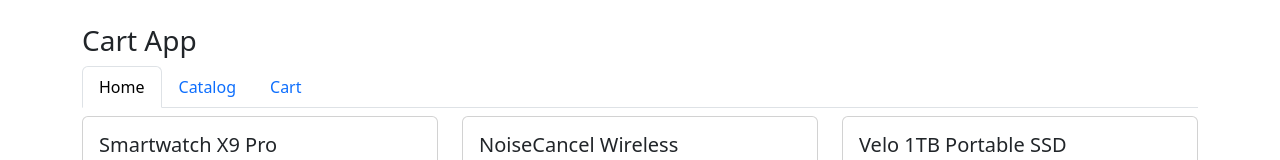
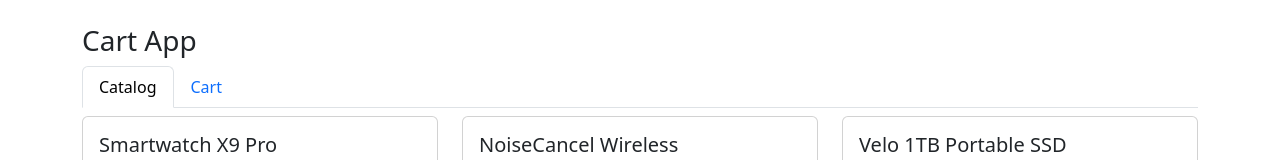
Before and after one commit to saw-cdt/cart-app, a React (Vite) app: page /catalog in a window 1280 px wide. Shown: the top 160 px of the page. Built offline with nearby package versions, Linux system fonts and the light colour scheme.

Commit message:
Finished Front-End

```diff
--- a/src/CartApp.jsx
+++ b/src/CartApp.jsx
@@ -1,11 +1,9 @@
-import { Navigate, Route, Routes } from "react-router-dom";
-import { CartView } from "./components/CartView";
-import { CatalogView } from "./components/CatalogView";
 import { useItemsCart } from "./hooks/useItemsCart";
 import { Navbar } from "./components/Navbar";
+import { CartRoutes } from "./routes/CartRoutes";
 
 export const CartApp = () => {
-  const { cartItems, handlerAppProductCart, handlerDeleteProduct } =
+  const { cartItems, handlerAddProductCart, handlerDeleteProduct } =
     useItemsCart();
 
   return (
@@ -13,30 +11,11 @@ export const CartApp = () => {
       <div className="container my-4">
         <h3>Cart App</h3>
         <Navbar />
-        <Routes>
-          <Route
-            path="catalog"
-            element={<CatalogView handler={handlerAppProductCart} />}
-          />
-          <Route
-            path="cart"
-            element={
-              cartItems?.length <= 0 ? (
-                <div className="alert alert-warning">
-                  The Shopping cart is empty!
-                </div>
-              ) : (
-                <div className="my-4 w-50">
-                  <CartView
-                    items={cartItems}
-                    handlerDelete={handlerDeleteProduct}
-                  />
-                </div>
-              )
-            }
-          />
-          <Route path="/" element={<Navigate to={"/catalog"} />} />
-        </Routes>
+        <CartRoutes
+          cartItems={cartItems}
+          handlerAddProductCart={handlerAddProductCart}
+          handlerDeleteProduct={handlerDeleteProduct}
+        />
       </div>
     </>
   );
--- a/src/components/CartView.jsx
+++ b/src/components/CartView.jsx
@@ -1,8 +1,10 @@
 import { useEffect, useState } from "react";
 import { calculateTotal } from "../services/productService";
+import { useNavigate } from "react-router-dom";
 
 export const CartView = ({ handlerDelete, items }) => {
   const [total, setTotal] = useState(0);
+  const navigate = useNavigate();
 
   useEffect(() => {
     setTotal(calculateTotal(items));
@@ -11,6 +13,11 @@ export const CartView = ({ handlerDelete, items }) => {
   const onDeleteProduct = (id) => {
     handlerDelete(id);
   };
+
+  const onCatalog = () => {
+    navigate("/catalog");
+  };
+
   return (
     <>
       <h3>Shopping Cart</h3>
@@ -53,6 +60,9 @@ export const CartView = ({ handlerDelete, items }) => {
           </tr>
         </tfoot>
       </table>
+      <button className="btn btn-success" onClick={onCatalog}>
+        Return to catalog!
+      </button>
     </>
   );
 };
--- a/src/components/CatalogItem.jsx
+++ b/src/components/CatalogItem.jsx
@@ -1,6 +1,11 @@
+import { useNavigate } from "react-router-dom";
+
 export const CatalogItem = ({ handler, id, name, description, price }) => {
+  const navigate = useNavigate();
+
   const addProduct = (product) => {
     handler(product);
+    navigate("/cart");
   };
   return (
     <div className="card">
--- a/src/components/Navbar.jsx
+++ b/src/components/Navbar.jsx
@@ -1,21 +1,18 @@
+import { NavLink } from "react-router-dom";
+
 export const Navbar = () => {
   return (
     <>
-      <ul class="nav nav-tabs">
-        <li class="nav-item">
-          <a class="nav-link active" href="#">
-            Home
-          </a>
+      <ul className="nav nav-tabs">
+        <li className="nav-item">
+          <NavLink className={"nav-link"} to="/catalog">
+            Catalog
+          </NavLink>
         </li>
-        <li class="nav-item">
-          <a class="nav-link" href="#">
-            Catalog
-          </a>
-        </li>
-        <li class="nav-item">
-          <a class="nav-link" href="#">
+        <li className="nav-item">
+          <NavLink className={"nav-link"} to="/cart">
             Cart
-          </a>
+          </NavLink>
         </li>
       </ul>
     </>
--- a/src/hooks/useItemsCart.js
+++ b/src/hooks/useItemsCart.js
@@ -15,7 +15,7 @@ export const useItemsCart = () => {
     localStorage.setItem("cart", JSON.stringify(cartItems));
   }, [cartItems]);
 
-  const handlerAppProductCart = (product) => {
+  const handlerAddProductCart = (product) => {
     const hasItem = cartItems.find((i) => i.product.id === product.id);
     if (hasItem) {
       dispatch({
@@ -39,7 +39,7 @@ export const useItemsCart = () => {
 
   return {
     cartItems,
-    handlerAppProductCart,
+    handlerAddProductCart,
     handlerDeleteProduct,
   };
 };
--- /dev/null
+++ b/src/routes/CartRoutes.jsx
@@ -0,0 +1,36 @@
+import { Navigate, Route, Routes } from "react-router-dom";
+import { CartView } from "../components/CartView";
+import { CatalogView } from "../components/CatalogView";
+
+export const CartRoutes = ({
+  handlerAddProductCart,
+  handlerDeleteProduct,
+  cartItems,
+}) => {
+  return (
+    <Routes>
+      <Route
+        path="catalog"
+        element={<CatalogView handler={handlerAddProductCart} />}
+      />
+      <Route
+        path="cart"
+        element={
+          cartItems?.length <= 0 ? (
+            <div className="alert alert-warning">
+              The Shopping cart is empty!
+            </div>
+          ) : (
+            <div className="my-4 w-50">
+              <CartView
+                items={cartItems}
+                handlerDelete={handlerDeleteProduct}
+              />
+            </div>
+          )
+        }
+      />
+      <Route path="/" element={<Navigate to={"/catalog"} />} />
+    </Routes>
+  );
+};
```
